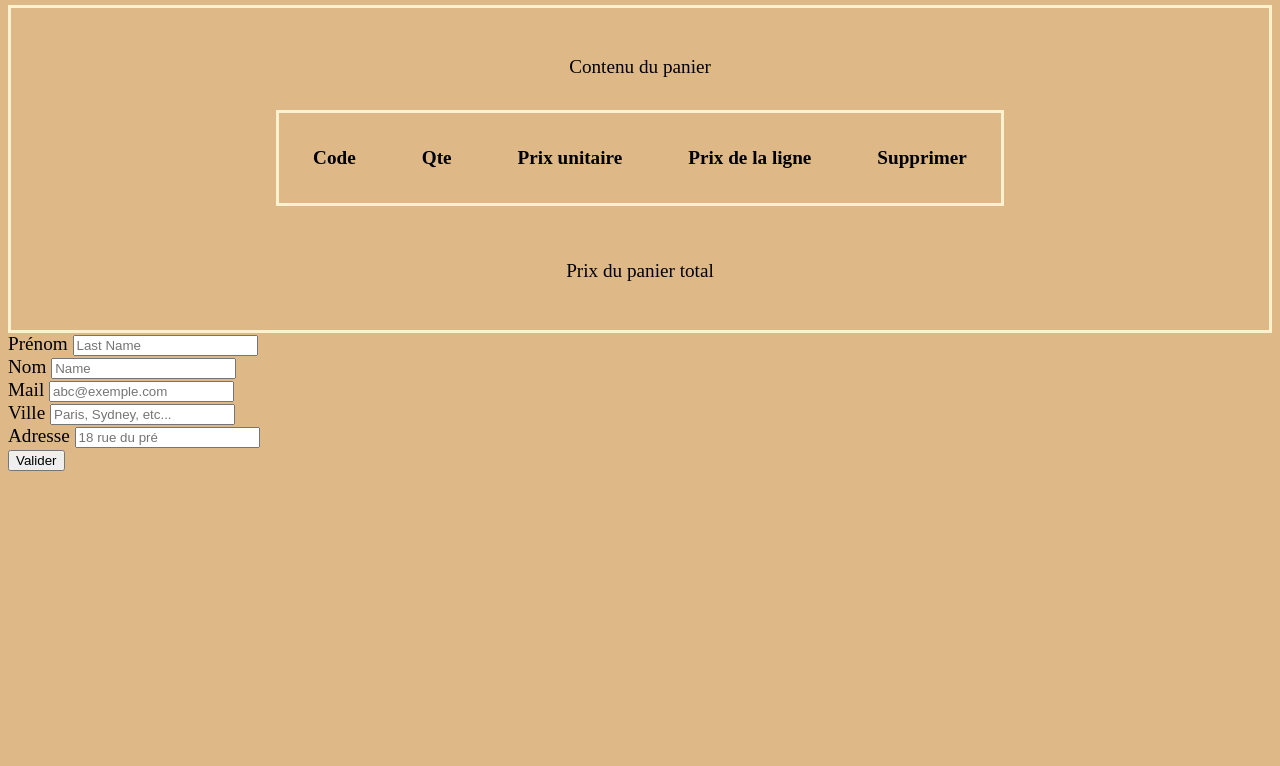
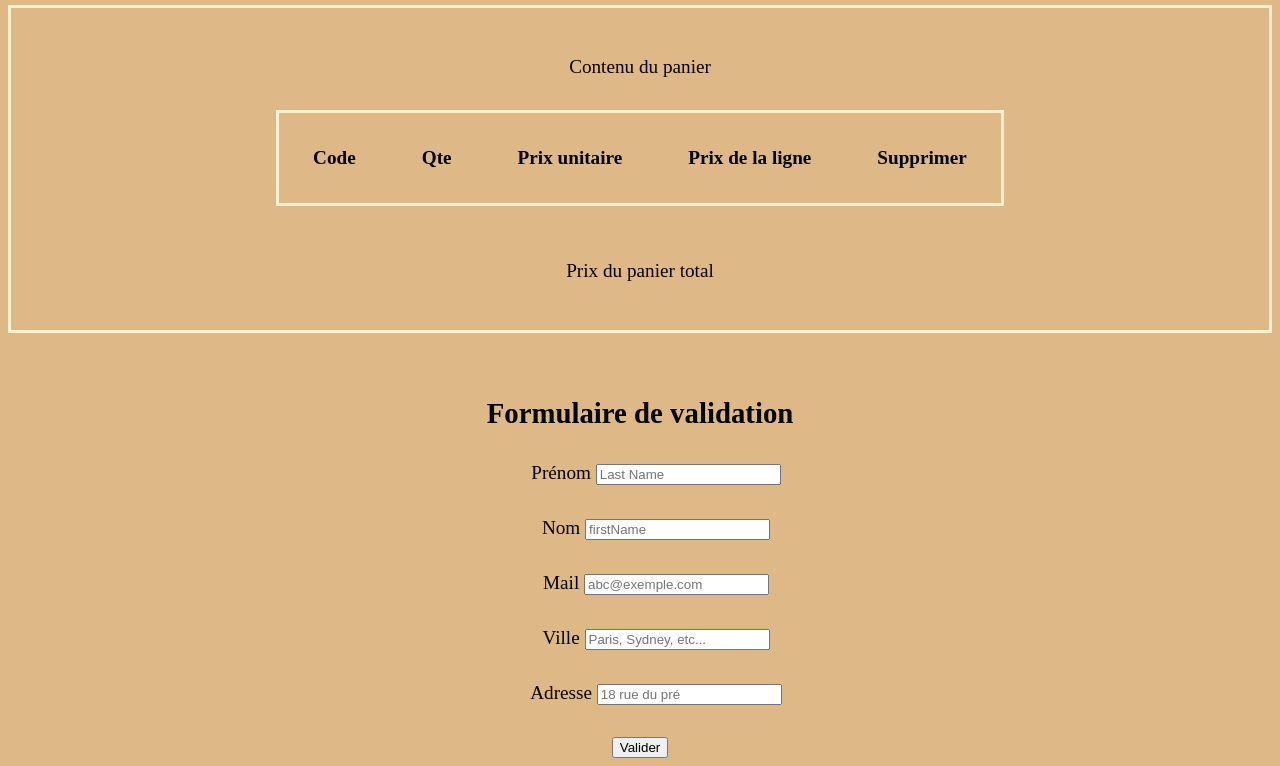
Before and after one commit to eaglod12/test12, a website: page panier.html in a window 1280 px wide. Shown: the part 432-1198 px from the top of the page. Before the commit the page ends 911 px from the top, so only its background shows below. Drawn offline with Linux system fonts and the light colour scheme.

Commit message:
ajout de css

```diff
--- a/panier.html
+++ b/panier.html
@@ -47,23 +47,30 @@
                 <label id="nbreLignes" hidden>0</label>
         </article>
 
+
         <!-----------------formulaire----------------->
-        <!-- "^\D*$" -->
+
+        <div class="container-form" id="showform">
 
             <form method="post" id="orderForm">
+
+                <h2 class="form-titre">Formulaire de validation</h2>
+
                 <div class="form-group">
                     <label class="prenom">Prénom</label>
-                <input type="text" class="form-control" id="last_name" placeholder="Last Name" name="lastName" required>
+                    <input type="text" class="form-control" id="last_name" placeholder="Last Name" name="lastName"
+                        required>
                 </div>
 
                 <div class="form-group">
                     <label class="nom">Nom</label>
-                <input type="text" class="form-control" id="name" placeholder="Name" name="Name" required>
+                    <input type="text" class="form-control" id="first_name" placeholder="firstName" name="Name" required>
                 </div>
 
                 <div class="form-group">
                     <label class="mail">Mail</label>
-                <input type="email" class="form-control" id="mail" name="mail" placeholder="abc@exemple.com" required>
+                    <input type="email" class="form-control" id="mail" name="mail" placeholder="abc@exemple.com"
+                        required>
                 </div>
 
                 <div class="form-group">
@@ -80,6 +87,7 @@
 
                 <button type="submit" id="btn-submit" class="btn btn-primary">Valider</button>
             </form>
+        </div>
 
     </main>
     <script src="panier.js"></script>
--- a/panier.js
+++ b/panier.js
@@ -79,7 +79,7 @@ function displayPanier(monPanier) {
 
 
 const lastName = document.getElementById("last_name");
-const firstName = document.getElementById("name");
+const firstName = document.getElementById("first_name");
 const mail = document.getElementById("mail");
 const ville = document.getElementById("ville");
 const adresse = document.getElementById("adresse");
--- a/produit.js
+++ b/produit.js
@@ -113,6 +113,7 @@ function ajouter() {
     document.getElementById("nbreLignes").innerHTML = longueur;
     console.log(document.getElementById("nb-article"));
     document.getElementById("nb-article").innerHTML = quantite;
+
     localStorage.setItem("monpanier", JSON.stringify(monPanier));
     console.log(localStorage.getItem('monpanier'));
     /*let produitEnregistreDansLocalStorage = JSON.parse(localStorage.getItem("teddy"));
--- a/style.css
+++ b/style.css
@@ -145,3 +145,24 @@ th {
     border-radius: 0.7rem;
     max-width: 8rem;
 }
+
+
+/*--------------------formulaire---------------------*/
+
+.container-form {
+    text-align: center;
+}
+
+.form-group {
+    margin-left: 2rem;
+    margin-top: 2rem;
+}
+
+.form-titre {
+    margin-top: 4rem;
+}
+
+#btn-submit {
+    margin-top: 2rem;
+
+}
```
Lines whose indentation alone changed are shown as unchanged.
